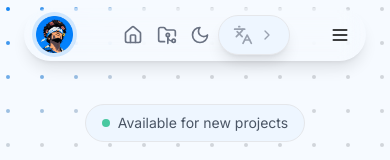
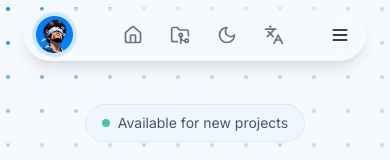
Before and after one commit to MerlinTheWhiz/portfolio, a Next.js app: page /en in a window 390 px wide. Shown: the top 160 px of the page. Built offline with nearby package versions, Linux system fonts and the light colour scheme.

Commit message:
fix: restore mobile LanguageSwitcher style, add variant prop for desktop/mobile

```diff
--- a/components/layout/navbar/Navbar.tsx
+++ b/components/layout/navbar/Navbar.tsx
@@ -53,7 +53,7 @@ const Navbar = () => {
             >
               <ThemeToggle />
             </div>
-            <LanguageSwitcher />
+        <LanguageSwitcher />
           </div>
           {/* <span className="flex sm:hidden border-l h-6 border-gray-400/80"></span> */}
           <MobileMenu />
@@ -120,7 +120,7 @@ const Navbar = () => {
 
       {/* Desktop Right Rail */}
       <div className="hidden sm:flex fixed right-6 z-50 items-center gap-4" style={{ top: '29px' }}>
-        <LanguageSwitcher />
+        <LanguageSwitcher variant="desktop" />
         <ThemeToggleSlider />
       </div>
     </nav>
--- a/components/ui/LanguageSwitcher.tsx
+++ b/components/ui/LanguageSwitcher.tsx
@@ -18,7 +18,7 @@ const languages: { code: string; label: string }[] = [
   { code: "ar", label: "العربية" },
 ];
 
-export default function LanguageSwitcher() {
+export default function LanguageSwitcher({ variant = "mobile" }: { variant?: "desktop" | "mobile" }) {
   const locale = useLocale();
   const pathname = usePathname();
   const router = useRouter();
@@ -47,15 +47,20 @@ export default function LanguageSwitcher() {
     <div ref={ref} className="relative">
       <button
         onClick={() => setIsOpen((o) => !o)}
-        className="flex items-center justify-center gap-1.5 w-[72px] h-10 rounded-full border border-border-default bg-background-card shadow-lg transition-all duration-300 hover:shadow-accent-primary/20 hover:shadow-md cursor-pointer"
+        className={variant === "desktop"
+            ? "flex items-center justify-center gap-1.5 w-[72px] h-10 rounded-full border border-border-default bg-background-card shadow-lg transition-all duration-300 hover:shadow-accent-primary/20 hover:shadow-md cursor-pointer"
+            : "p-1.5 flex items-center justify-center rounded-full transition-all duration-300 ease-in-out hover:text-text-primary hover:bg-gray-200 dark:hover:bg-white/10 text-gray-500 cursor-pointer"
+          }
           aria-label="Switch language"
         >
-        <Languages className="w-5 h-5 text-gray-400" />
+          <Languages className={variant === "desktop" ? "w-5 h-5 text-gray-400" : "w-5 h-5"} />
+          {variant === "desktop" && (
             <ChevronRight
-          className={`w-4 h-4 text-gray-400 transition-transform duration-200 ${
+              className={`w-4 h-4 text-gray-500 transition-transform duration-200 ${
                 isOpen ? "rotate-90" : ""
               }`}
             />
+          )}
         </button>
 
       {isOpen && (
```
Lines whose indentation alone changed are shown as unchanged.
